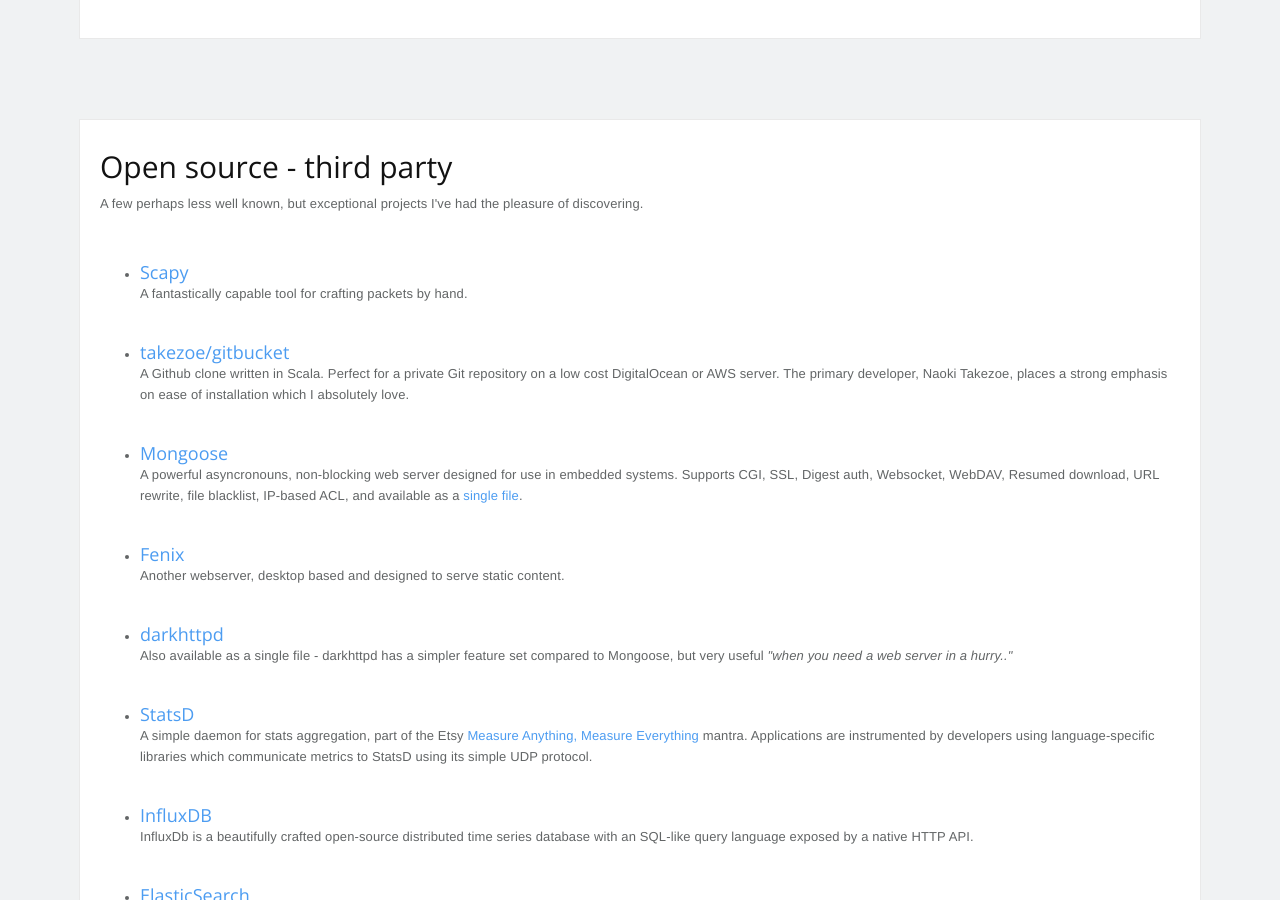
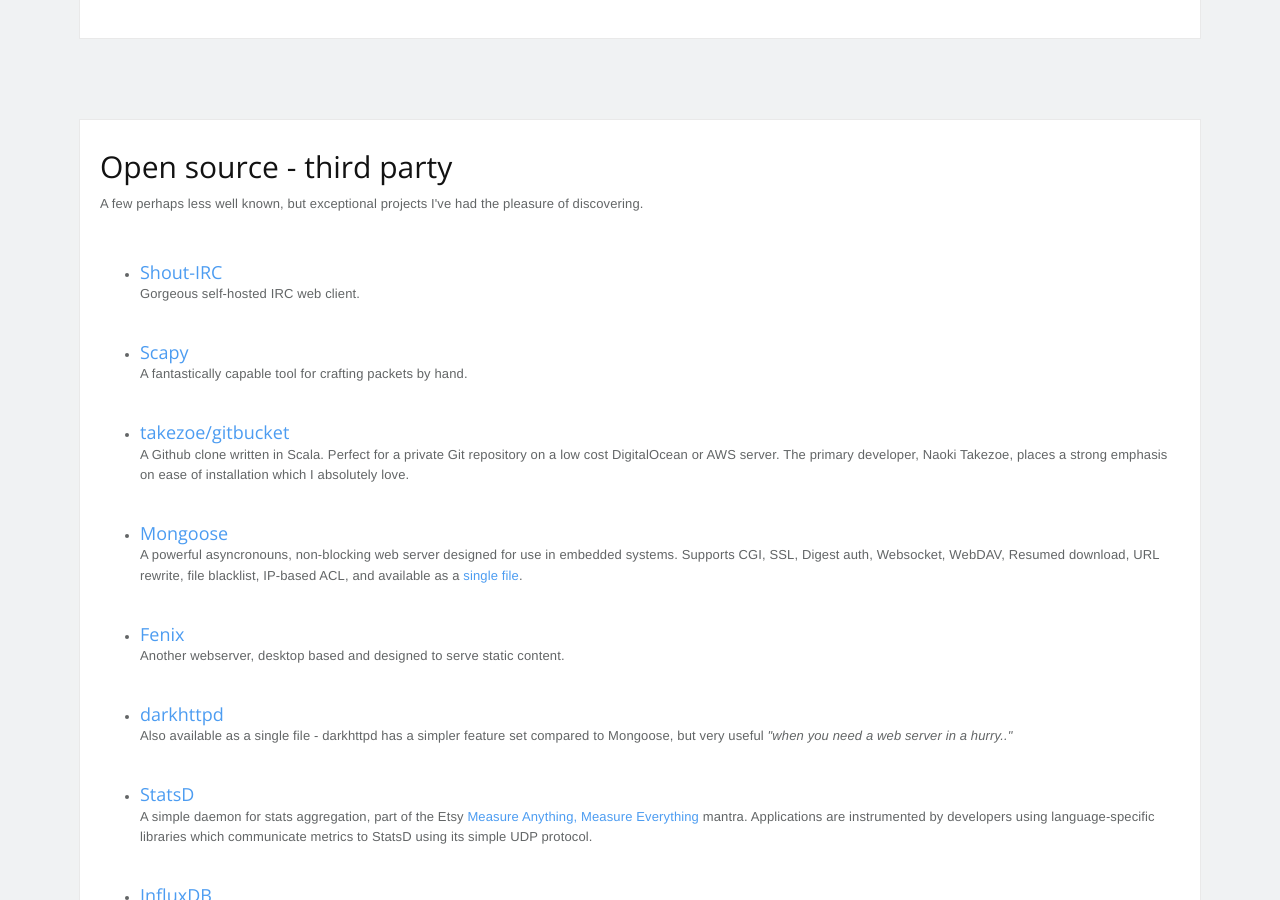
Before and after one commit to pingfu/pingfu.github.io, a Jekyll site: the page built from open-source.html, in a window 1280 px wide and 900 px high, scrolled down 680 px. Built offline with Jekyll 4.4.1, drawn with Linux system fonts in a browser that asks for light colours; nearby versions of some CDN libraries; Markdown is read by kramdown in place of the engine named in the settings.

Commit message:
added shout-irc

```diff
--- a/open-source.html
+++ b/open-source.html
@@ -56,6 +56,12 @@
 	<p>A few perhaps less well known, but exceptional projects I've had the pleasure of discovering.</p>
 
 	<ul class="tools">
+
+		<li>
+			<h2><a target="_blank" href="http://shout-irc.com/">Shout-IRC</a></h2>
+			<p>Gorgeous self-hosted IRC web client.</p>
+		</li>
+
 		<li>
 			<h2><a target="_blank" href="http://www.secdev.org/projects/scapy/">Scapy</a></h2>
 			<p>A fantastically capable tool for crafting packets by hand.</p>
```
